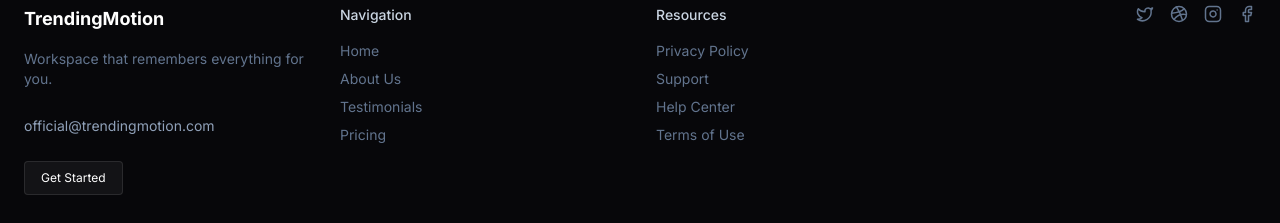
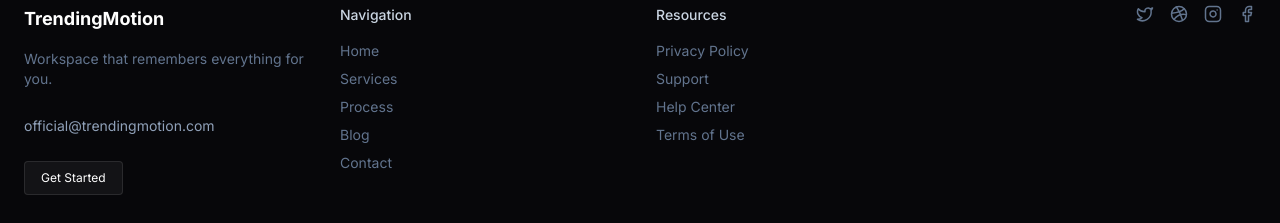
Before and after one commit to Kishor-Irnak/trendingmotion.com, a Next.js app: page /contact in a window 1280 px wide. Shown: the part 999-1222 px from the top of the page. Built offline with nearby package versions, Linux system fonts and the light colour scheme; no server answers; the database is empty.

Commit message:
feat: implement core landing page UI components including Navbar, Hero, Testimonials, FAQ, and Footer.

```diff
--- a/app/page.tsx
+++ b/app/page.tsx
@@ -5,7 +5,6 @@ import LogoTicker from "@/components/LogoTicker";
 import Features from "@/components/Features";
 import Process from "@/components/Process";
 import Testimonials from "@/components/Testimonials";
-import Pricing from "@/components/Pricing";
 import FAQ from "@/components/FAQ";
 import IntegrationsCTA from "@/components/IntegrationsCTA";
 import Footer from "@/components/Footer";
@@ -22,8 +21,6 @@ export default function Page() {
         <Features />
         <Process />
         <Testimonials />
-        <Pricing />
-        <FAQ />
         <IntegrationsCTA />
 
         {/* Contact Us Section */}
@@ -36,6 +33,8 @@ export default function Page() {
           <ContactForm />
         </section>
 
+        <FAQ />
+
         <Footer />
       </div>
     </main>
--- a/components/FAQ.tsx
+++ b/components/FAQ.tsx
@@ -36,7 +36,7 @@ const FAQ: React.FC = () => {
   ];
 
   return (
-    <section className="py-12 sm:py-16 max-w-3xl mx-auto px-4 sm:px-6">
+    <section id="faq" className="py-12 sm:py-16 max-w-3xl mx-auto px-4 sm:px-6">
       <BlurReveal className="text-center mb-8">
         <div className="inline-flex items-center gap-2 text-slate-500 text-xs font-bold uppercase tracking-wider mb-2">
           <span className="w-2 h-2 rounded-full bg-blue-500"></span> Frequently
--- a/components/Footer.tsx
+++ b/components/Footer.tsx
@@ -34,23 +34,40 @@ const Footer: React.FC = () => {
             </h4>
             <ul className="space-y-2 text-sm text-slate-500">
               <li>
-                <a href="#" className="hover:text-indigo-400 transition-colors">
+                <a href="/" className="hover:text-indigo-400 transition-colors">
                   Home
                 </a>
               </li>
               <li>
-                <a href="#" className="hover:text-indigo-400 transition-colors">
-                  About Us
+                <a
+                  href="/#features"
+                  className="hover:text-indigo-400 transition-colors"
+                >
+                  Services
                 </a>
               </li>
               <li>
-                <a href="#" className="hover:text-indigo-400 transition-colors">
-                  Testimonials
+                <a
+                  href="/#process"
+                  className="hover:text-indigo-400 transition-colors"
+                >
+                  Process
                 </a>
               </li>
               <li>
-                <a href="#" className="hover:text-indigo-400 transition-colors">
-                  Pricing
+                <a
+                  href="/blog"
+                  className="hover:text-indigo-400 transition-colors"
+                >
+                  Blog
+                </a>
+              </li>
+              <li>
+                <a
+                  href="/contact"
+                  className="hover:text-indigo-400 transition-colors"
+                >
+                  Contact
                 </a>
               </li>
             </ul>
--- a/components/Hero.tsx
+++ b/components/Hero.tsx
@@ -43,7 +43,8 @@ const Hero: React.FC = () => {
         {/* Buttons */}
         <BlurReveal delay={0.4}>
           <div className="flex flex-col sm:flex-row items-center justify-center gap-4 mb-10 sm:mb-14 w-full sm:w-auto">
-            <button className="w-full sm:w-auto group relative px-10 py-4 bg-white text-black font-bold rounded-full overflow-hidden transition-all hover:scale-105 hover:shadow-[0_20px_40px_-15px_rgba(255,255,255,0.3)] shadow-[0_10px_20px_rgba(0,0,0,0.2)]">
+            <a href="/contact" className="w-full sm:w-auto">
+              <button className="w-full group relative px-10 py-4 bg-white text-black font-bold rounded-full overflow-hidden transition-all hover:scale-105 hover:shadow-[0_20px_40px_-15px_rgba(255,255,255,0.3)] shadow-[0_10px_20px_rgba(0,0,0,0.2)]">
                 <span className="relative z-10 flex items-center justify-center gap-2">
                   Get Started for Free{" "}
                   <ChevronRight
@@ -52,6 +53,7 @@ const Hero: React.FC = () => {
                   />
                 </span>
               </button>
+            </a>
 
             <button className="w-full sm:w-auto px-10 py-4 bg-white/5 text-white hover:bg-white/10 font-bold rounded-full border border-white/10 backdrop-blur-md transition-all flex items-center justify-center gap-2">
               <Play size={18} className="fill-current" /> View Work
--- a/components/Navbar.tsx
+++ b/components/Navbar.tsx
@@ -21,8 +21,8 @@ const Navbar: React.FC = () => {
     { name: "Home", href: "/" },
     { name: "Services", href: "/#features" },
     { name: "Process", href: "/#process" },
-    { name: "Pricing", href: "/#pricing" },
     { name: "Blog", href: "/blog" },
+    { name: "Contact", href: "/contact" },
   ];
 
   return (
--- a/components/Testimonials.tsx
+++ b/components/Testimonials.tsx
@@ -5,48 +5,36 @@ const reviews = [
   {
     initials: "JM",
     name: "James Mitchell",
-    role: "Product Manager",
-    company: "NovaTech",
     content:
       "TrendingMotion completely transformed our online presence. The branding is spot-on and conversion rates have doubled since we started.",
   },
   {
     initials: "SL",
     name: "Sara Lopez",
-    role: "UX Designer",
-    company: "Designr Studio",
     content:
       "The attention to detail was incredible. They communicate clearly, deliver on time, and genuinely care about outcomes.",
   },
   {
     initials: "DK",
     name: "Daniel Kim",
-    role: "Marketing Director",
-    company: "GrowthPeak",
     content:
       "An agency that actually delivers. Their SEO strategy put us on the first page of Google in under 3 months — real, measurable growth.",
   },
   {
     initials: "AK",
     name: "Aarav Kapoor",
-    role: "Founder & CEO",
-    company: "LaunchBase",
     content:
       "We went from zero digital presence to 8,000 monthly visitors in four months. The team is sharp, fast, and incredibly data-driven.",
   },
   {
     initials: "NP",
     name: "Nina Patel",
-    role: "Head of Brand",
-    company: "Bloom Co.",
     content:
       "Our Instagram engagement tripled after TrendingMotion took over. The content strategy they built is exactly what our audience needed.",
   },
   {
     initials: "RS",
     name: "Rohan Shah",
-    role: "E-commerce Lead",
-    company: "Shopify Brand",
     content:
       "ROAS went from 1.8x to 5.2x in 6 weeks. Honestly couldn't believe the turnaround. These guys know paid ads inside out.",
   },
@@ -83,7 +71,7 @@ const Testimonials: React.FC = () => {
             </h2>
           </div>
           {/* Rating pill */}
-          <div className="flex-shrink-0 flex items-center gap-2.5 px-4 py-2.5 rounded-full border border-white/8 bg-white/3 w-fit">
+          <div className="shrink-0 flex items-center gap-2.5 px-4 py-2.5 rounded-full border border-white/8 bg-white/3 w-fit">
             <div className="flex gap-0.5">
               {[...Array(5)].map((_, i) => (
                 <svg
@@ -142,9 +130,6 @@ const Testimonials: React.FC = () => {
                   <p className="text-white text-sm font-semibold leading-tight">
                     {review.name}
                   </p>
-                  <p className="text-slate-500 text-xs mt-0.5">
-                    {review.role} · {review.company}
-                  </p>
                 </div>
               </div>
             </div>
@@ -156,13 +141,7 @@ const Testimonials: React.FC = () => {
       <div className="max-w-5xl mx-auto px-4 sm:px-6">
         <BlurReveal delay={0.2} className="mt-8 sm:mt-10 text-center">
           <p className="text-slate-600 text-xs">
-            Join 10+ brands already growing with TrendingMotion.{" "}
-            <a
-              href="#pricing"
-              className="text-slate-400 hover:text-white transition-colors underline underline-offset-2"
-            >
-              See our plans →
-            </a>
+            Join 10+ brands already growing with TrendingMotion.
           </p>
         </BlurReveal>
       </div>
```
Lines whose indentation alone changed are shown as unchanged.
